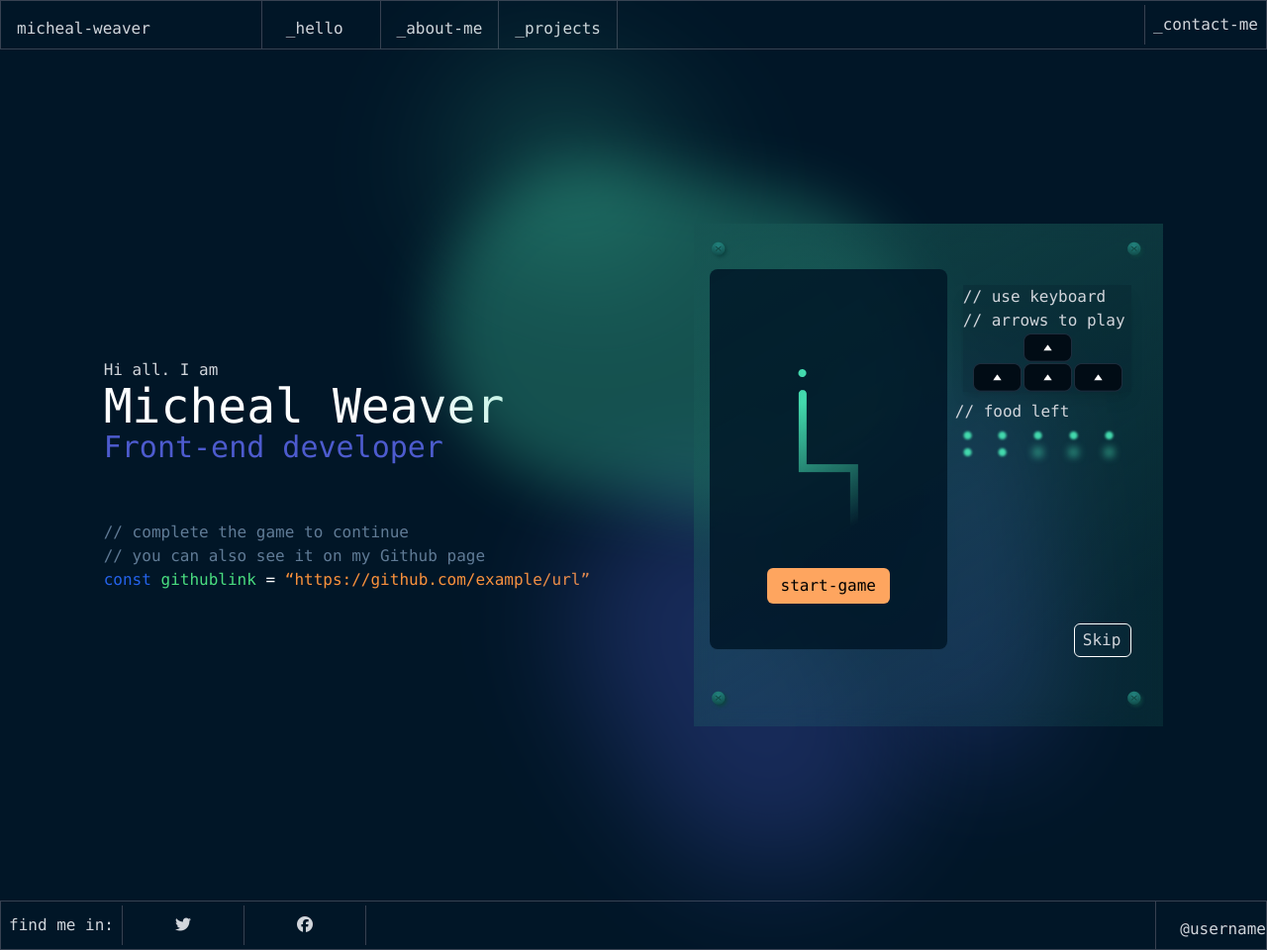
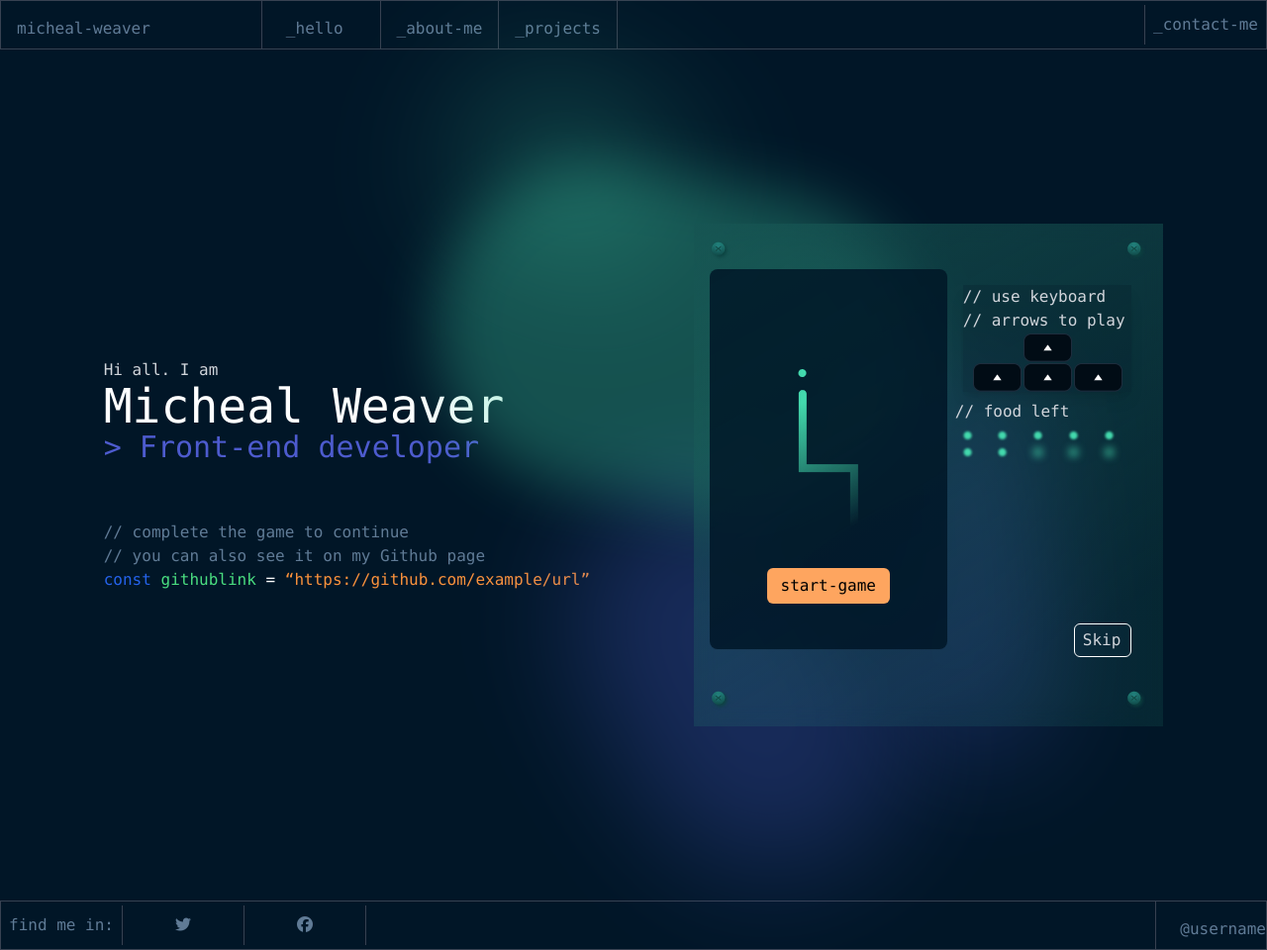
Before and after one commit to Arif-web1/landing-page, a plain HTML site: page index.html in a window 1280 px wide. Shown: the whole page at 99% size. Drawn offline with nearby package versions, Linux system fonts and the light colour scheme.

Commit message:
3nd commit

```diff
--- a/index.html
+++ b/index.html
@@ -30,23 +30,23 @@
       <script src="https://kit.fontawesome.com/902ee54340.js" crossorigin="anonymous"></script>
     <title>Document</title>
 </head>
-<body class="text-gray-300 font-mono ">
+<body class="text-gray-300 font-mono">
     <main class="bg-bg_color">
-<nav class="flex justify-between items-center border border-gray-700 ">
+<nav class="flex justify-between items-center border border-gray-700 text-n_text ">
 <div class="flex items-center ">
 
-<div class="pl-4 pr-28 pt-4 pb-2 border-r border-gray-700 hover:border-b-2 hover:border-b-orange-400">
+<div class="pl-4 pr-28 pt-4 pb-2 border-r border-gray-700 hover:text-gray-300 hover:border-b-2 hover:border-b-orange-400">
     <p class="">micheal-weaver</p>
     </div>
     <div class="grid grid-cols-3 justify-center items-center  ">
 
-        <div class="border-r border-gray-700 pl-6  pt-4 pb-2 hover:border-b-2 hover:border-b-orange-400 "><a href="">_hello</a></div>
-        <div class="border-r border-gray-700 pl-4 pr-4 pt-4 pb-2 hover:border-b-2 hover:border-b-orange-400"><a href="">_about-me</a></div>
-        <div class="border-r border-gray-700 pl-4 pr-4 pt-4 pb-2 hover:border-b-2 hover:border-b-orange-400"><a href="">_projects</a></div>
+        <div class="border-r border-gray-700 pl-6  pt-4 pb-2 hover:text-gray-300 hover:border-b-2 hover:border-b-orange-400 "><a href="">_hello</a></div>
+        <div class="border-r border-gray-700 pl-4 pr-4 pt-4 pb-2 hover:text-gray-300 hover:border-b-2 hover:border-b-orange-400"><a href="">_about-me</a></div>
+        <div class="border-r border-gray-700 pl-4 pr-4 pt-4 pb-2 hover:border-b-2 hover:text-gray-300 hover:border-b-orange-400"><a href="">_projects</a></div>
     </ul>
     </div>
 </div>
-<div class="p-2 border-l border-gray-700 hover:border-b-2 hover:border-b-orange-400">
+<div class="p-2 border-l border-gray-700 hover:text-gray-300 hover:border-b-2 hover:border-b-orange-400">
 <p><a href="">_contact-me</a></p>
 </div>
 
@@ -57,7 +57,7 @@
 <div class="">
         <p>Hi all. I am</p>
     <h1 class="text-5xl text-white">Micheal Weaver</h1>
-    <p class="text-3xl text-devo_color"> Front-end developer</p></div>
+    <p class="text-3xl text-devo_color">> Front-end developer</p></div>
     <div class="pt-14">
         <p class="text-n_text">// complete the game to continue</p>
         <p class="text-n_text">// you can also see it on my Github page</p>
@@ -128,13 +128,13 @@
 
 </article>
 <!-- footer -->
-<footer class="mt-16 flex justify-between items-center border border-gray-700">
+<footer class="mt-16 flex justify-between items-center border border-gray-700 text-n_text">
     <div class="grid grid-cols-3 justify-items-stretch content-center ">
-      <div class="border-r border-gray-700 p-2 flex justify-center">find me in:</div>
-      <div class="border-r border-gray-700 p-2 flex justify-center"><a href=""><i class="fa-brands fa-twitter"></i></a></div>
-      <div class="border-r border-gray-700 p-2 flex justify-center"><a href=""><i class="fa-brands fa-facebook"></i></a></div>
+      <div class="border-r border-gray-700 p-2 flex justify-center hover:text-gray-300 hover:border-b-2 hover:border-b-orange-400">find me in:</div>
+      <div class="border-r border-gray-700 p-2 flex justify-center hover:text-gray-300 hover:border-b-2 hover:border-b-orange-400"><a href=""><i class="fa-brands fa-twitter"></i></a></div>
+      <div class="border-r border-gray-700 p-2 flex justify-center hover:text-gray-300 hover:border-b-2 hover:border-b-orange-400"><a href=""><i class="fa-brands fa-facebook"></i></a></div>
     </div>
-    <div class="border-l border-gray-700 pl-6  pt-4 pb-2">
+    <div class="border-l border-gray-700 pl-6  pt-4 pb-2 hover:text-gray-300 hover:border-b-2 hover:border-b-orange-400">
       <p>@username</p>
     </div>
   </footer>
```
